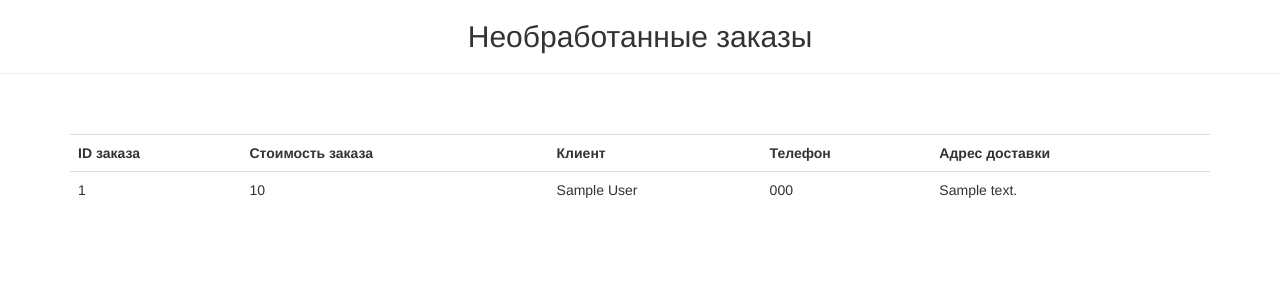
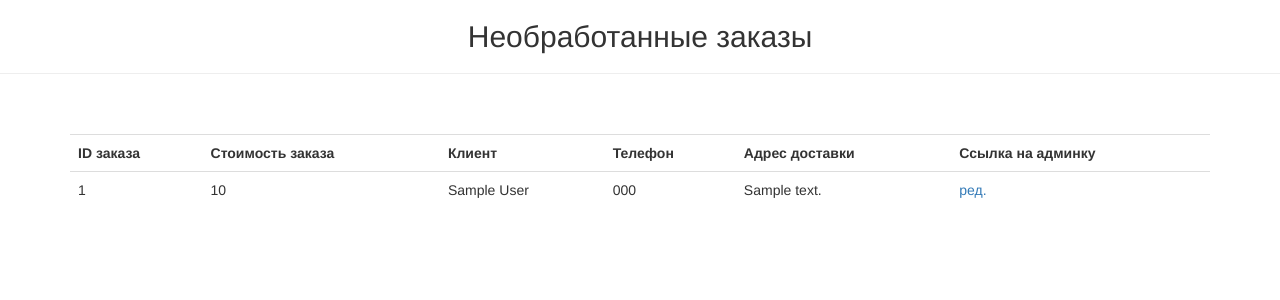
Before and after one commit to ZusmanOne/star-burger, a Django app: page /manager/orders/ in a window 1280 px wide. Shown: the part 52-352 px from the top of the page. Run offline with Django 3.2, Linux system fonts and the light colour scheme; a user stored in the database is signed in; tables that the repository leaves empty hold one stand-in row (values such as "Sample post"); parts of the project's set-up code (start-up, migrations or seed data) failed here and were passed over; some libraries are stand-ins or nearby versions.

Commit message:
editing order

```diff
--- a/restaurateur/templates/order_items.html
+++ b/restaurateur/templates/order_items.html
@@ -18,6 +18,7 @@
       <th>Клиент</th>
       <th>Телефон</th>
       <th>Адрес доставки</th>
+      <th>Ссылка на админку</th>
     </tr>
 
     {% for item in order_items %}
@@ -27,6 +28,9 @@
         <td>{{item.firstname}} {{item.lastname}}</td>
         <td>{{item.phonenumber}}</td>
         <td>{{item.address}}</td>
+        <td>
+          <a href="{% url 'admin:foodcartapp_order_change' item.pk %}">ред.</a>
+        </td>
       </tr>
     {% endfor %}
    </table>
```
